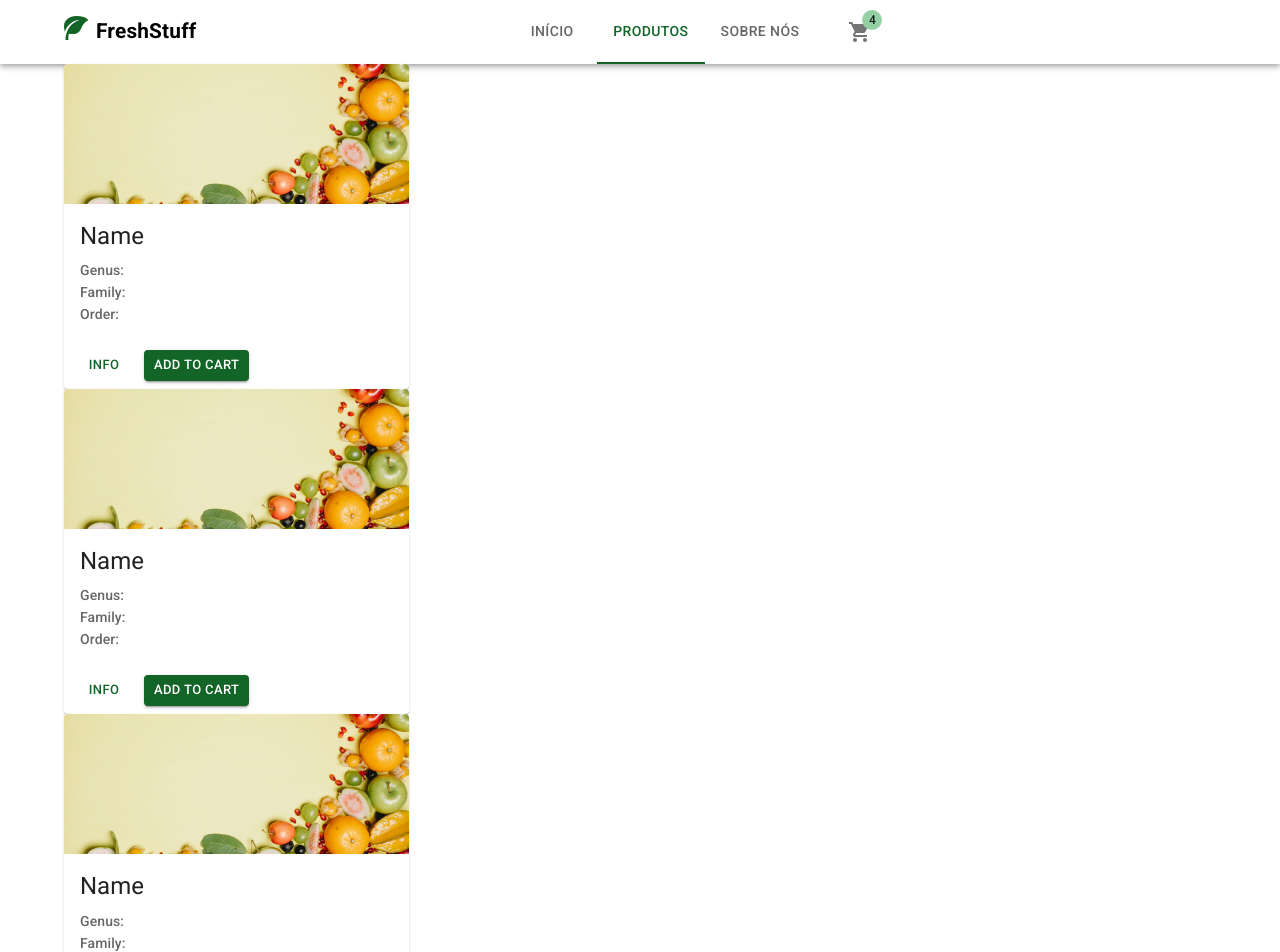
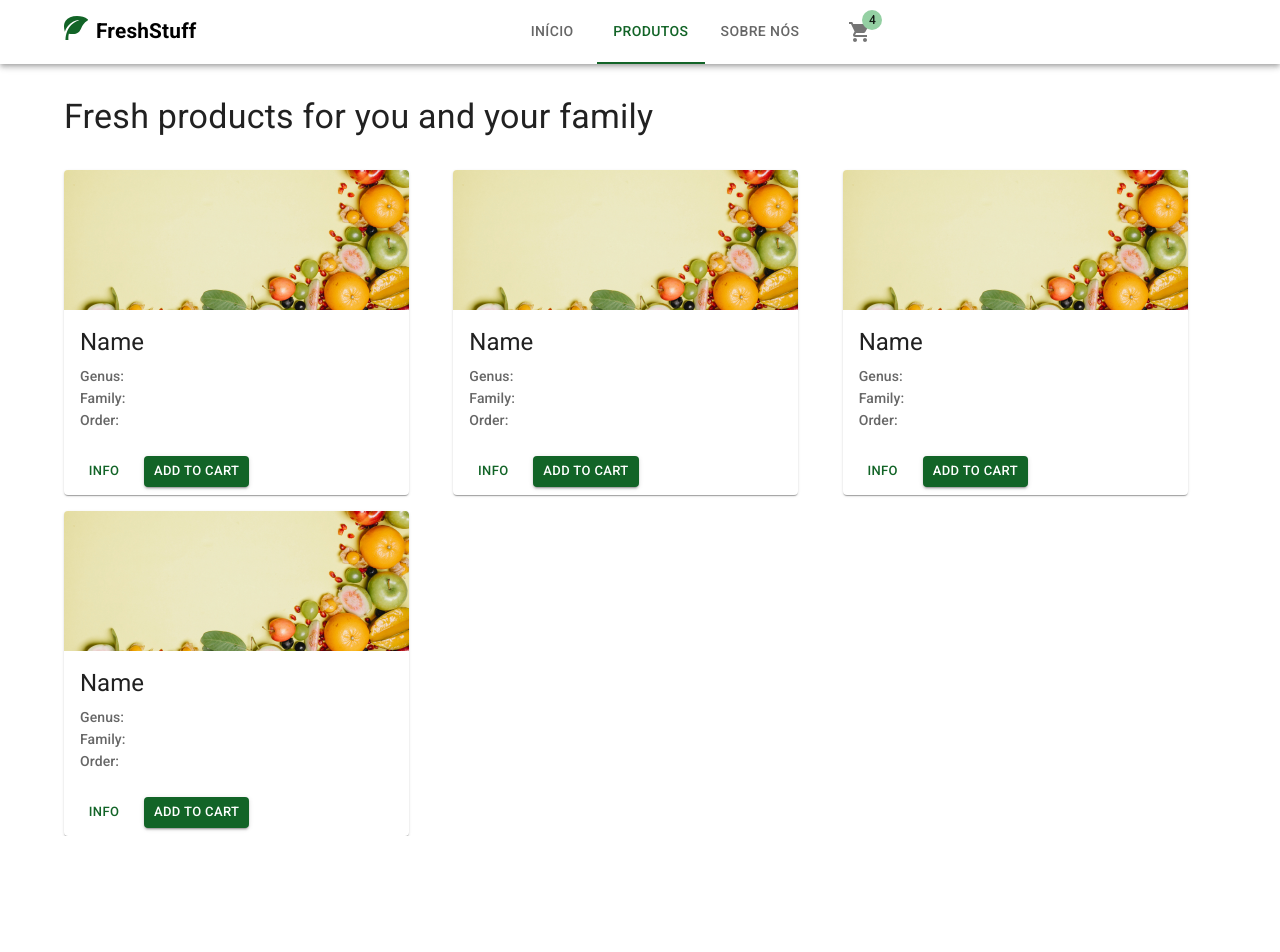
Before and after one commit to wpcasarin/fruits-and-veges-store, a React (Vite) app: page /products in a window 1280 px wide. Shown: the top 952 px of the page. After the commit the page ends 836 px from the top, so only its background shows below. Built offline with nearby package versions, Linux system fonts and the light colour scheme.

Commit message:
basic products page

```diff
--- a/src/pages/ProductsPage.jsx
+++ b/src/pages/ProductsPage.jsx
@@ -1,4 +1,4 @@
-import { Container } from '@mui/material';
+import { Container, Grid, Typography } from '@mui/material';
 import Header from '../components/Header';
 import Item from '../components/Item';
 
@@ -7,12 +7,23 @@ function ProductsPage() {
     <>
       <Header currentPage={1} />
       <Container>
-        <Item />
-        <Item />
-        <Item />
-        <Item />
-        <Item />
-        <Item />
+        <Typography variant="h4" component="h2" sx={{ marginBlock: '2rem' }}>
+          Fresh products for you and your family
+        </Typography>
+        <Grid container spacing={2}>
+          <Grid item xs={6} md={4}>
+            <Item />
+          </Grid>
+          <Grid item xs={6} md={4}>
+            <Item />
+          </Grid>
+          <Grid item xs={6} md={4}>
+            <Item />
+          </Grid>
+          <Grid item xs={6} md={4}>
+            <Item />
+          </Grid>
+        </Grid>
       </Container>
     </>
   );
```
Also changed, not shown: src/context/GlobalContext.jsx (added).
